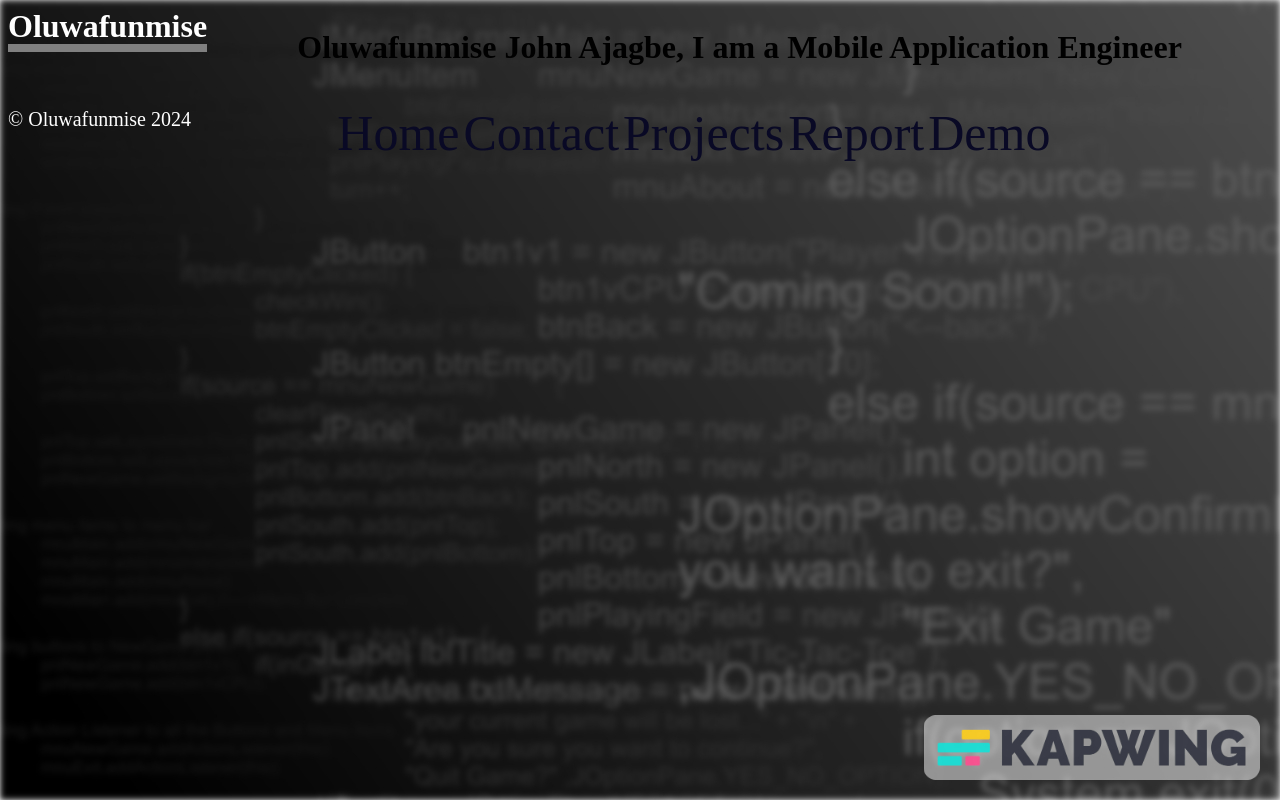
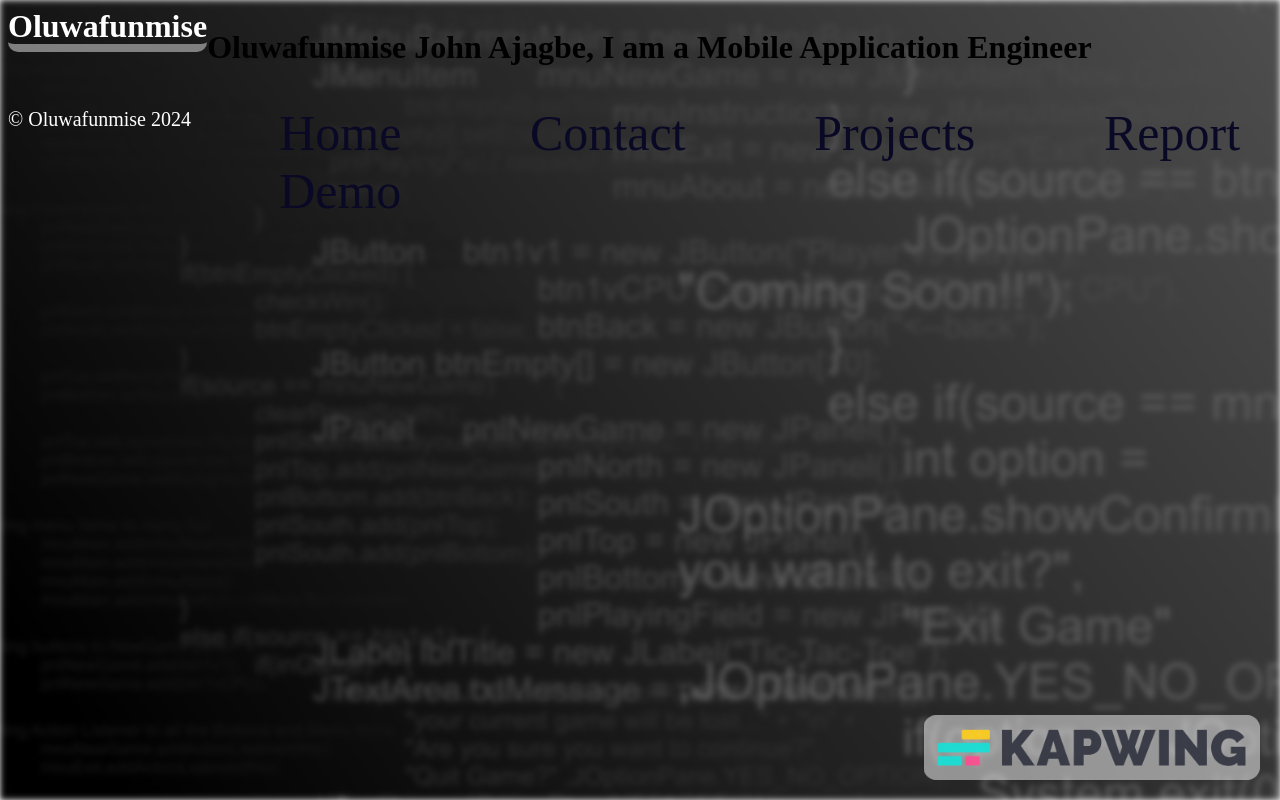
Before and after one commit to Oluwafunmise/web_development, a plain HTML site: page index.html in a window 1280 px wide. Drawn offline with Linux system fonts and the light colour scheme.

Commit message:
Added padding to Nav

```diff
--- a/style.css
+++ b/style.css
@@ -5,6 +5,7 @@ header h1{
     /* border-radius: 50%; */
     border-bottom: 8px solid grey;
     display: inline;
+    border-radius: 10px;
 }
 img{
     width: 100vw;
@@ -32,6 +33,7 @@ main.h1{
 nav ul li{
     display: flex;
     justify-content: space-around;
+    padding: 2em;
     grid-area: nav;
     display: inline;
 
```
